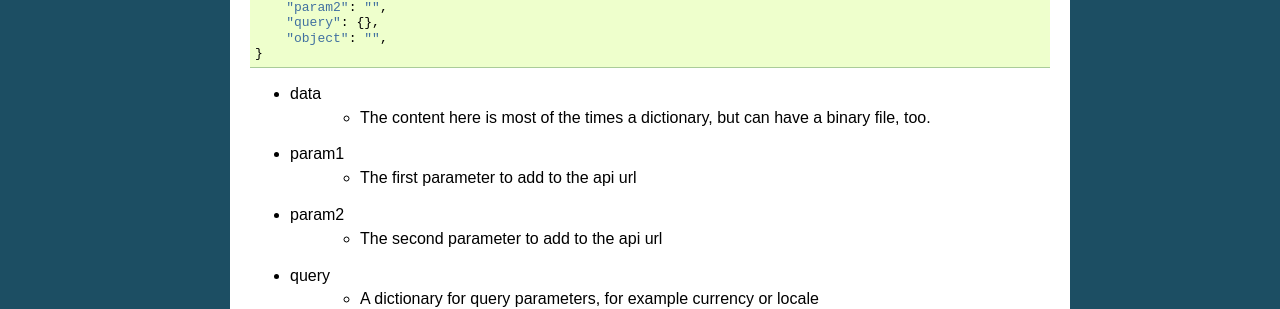
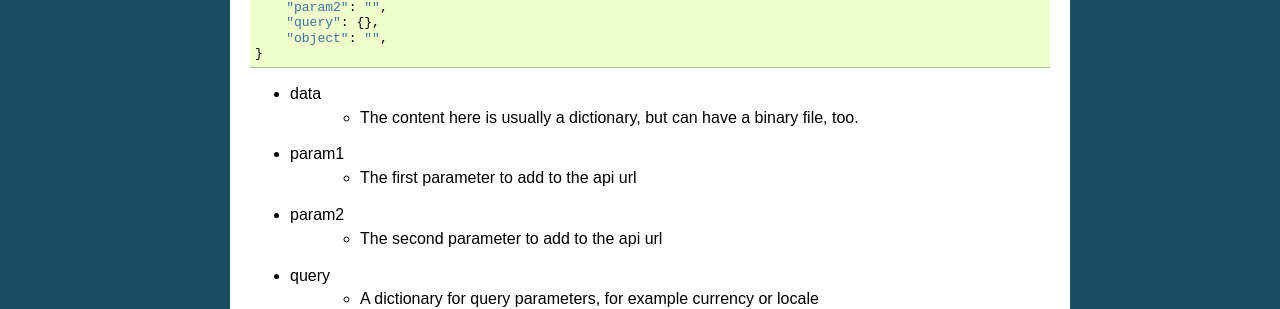
Before and after one commit to vilkasgroup/epages_client, a Sphinx documentation site: the page built from docs/usage.rst, in a window 1280 px wide. Shown: the part 548-857 px from the top of the page. Built offline with Sphinx 7.4.7, drawn with Linux system fonts in a browser that asks for light colours; pages that are not in the unit, such as notebooks, are missing from menus.

Commit message:
Minor fix.

```diff
--- a/docs/usage.rst
+++ b/docs/usage.rst
@@ -38,7 +38,7 @@ Each method accepts a single dictionary parameter called params.
     }
 
 * data
-    * The content here is most of the times a dictionary, but can have a binary file, too.
+    * The content here is usually a dictionary, but can have a binary file, too.
 
 * param1
     * The first parameter to add to the api url
```
